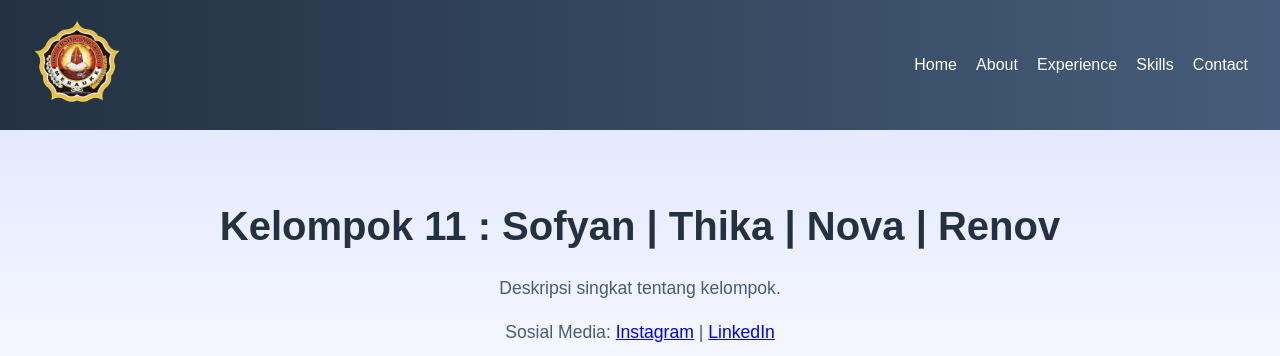
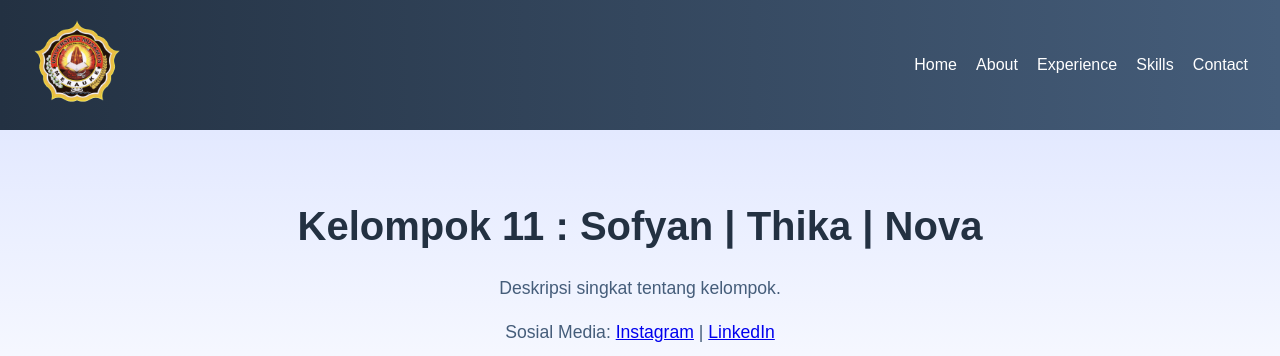
Before and after one commit to popy25609-dot/portofolio-kelompok, a plain HTML site: page index.html in a window 1280 px wide. Shown: the top 356 px of the page. Drawn offline with Linux system fonts and the light colour scheme.

Commit message:
feat(Home): hilangin nama renov

```diff
--- a/index.html
+++ b/index.html
@@ -24,7 +24,7 @@
   </header>
 
   <section id="hero" class="hero">
-    <h1>Kelompok 11 : Sofyan | Thika | Nova | Renov</h1>
+    <h1>Kelompok 11 : Sofyan | Thika | Nova</h1>
     <p>Deskripsi singkat tentang kelompok.</p>
     <p>Sosial Media: <a href="#">Instagram</a> | <a href="#">LinkedIn</a></p>
     <img src="foto-kelompok.jpg" width="200" alt="Foto Kelompok" />
```
